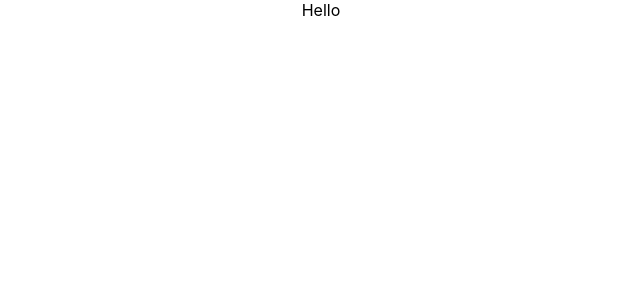
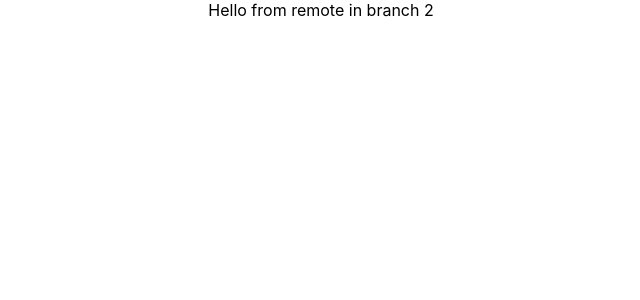
Before and after one commit to sajid-munawar/Bootcamp-2020, a React (Create React App) app: page / in a window 1280 px wide. Shown: the top 300 px of the page, without its empty margins (319-959 px from the left). Built offline with nearby package versions, Linux system fonts and the light colour scheme.

Commit message:
Update App.js

```diff
--- a/src/App.js
+++ b/src/App.js
@@ -3,7 +3,7 @@ import './App.css';
 function App() {
   return (
     <div className="App">
-      Hello
+      Hello from remote in branch 2
     </div>
   );
 }
```
